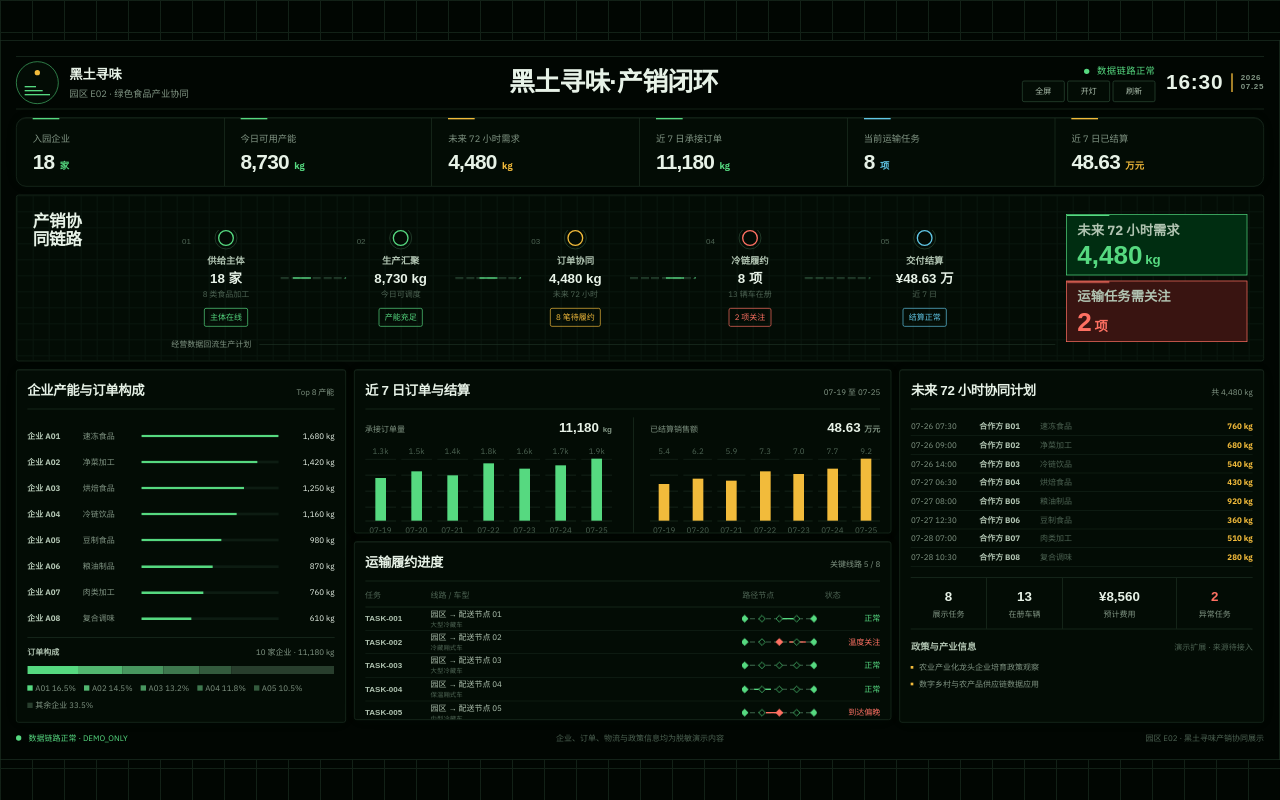
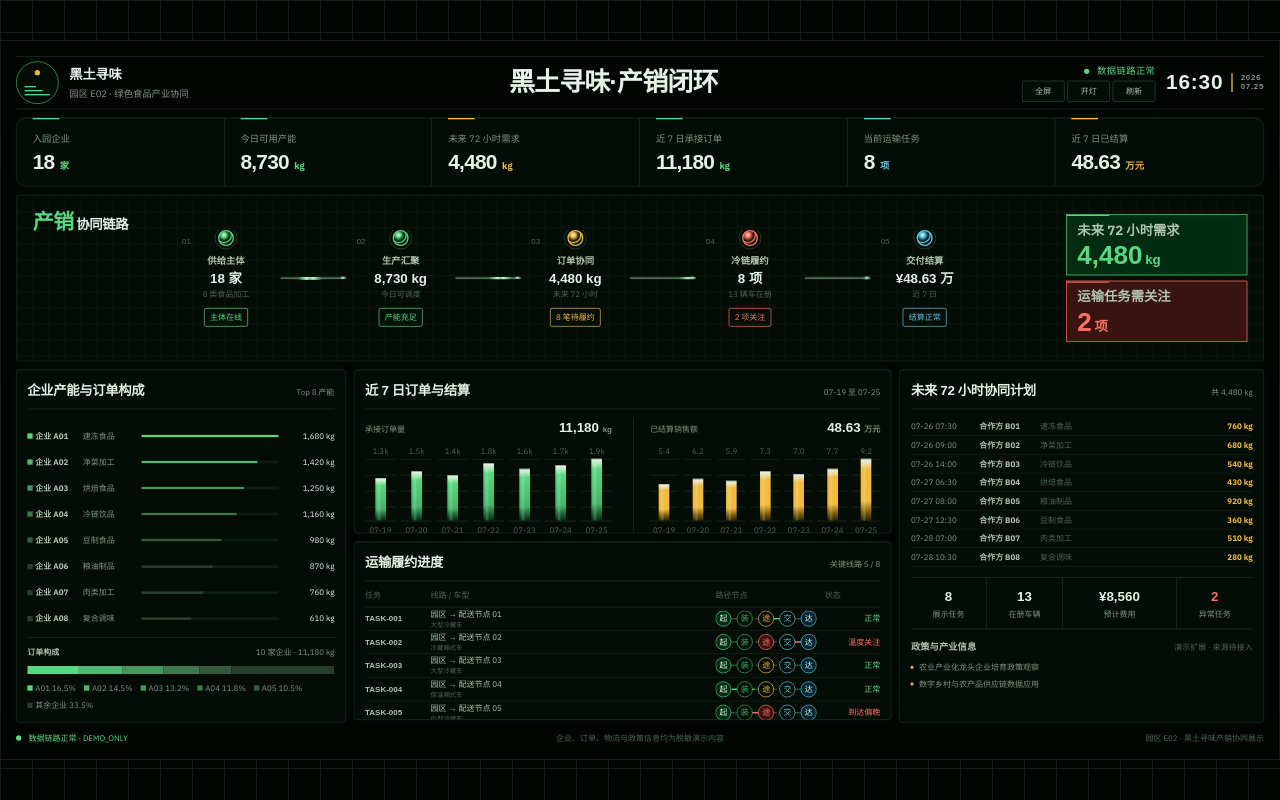
Before and after one commit to Flexibility607/black-soil-flavor-dashboard, a Next.js app: page / in a window 1280 px wide. Built offline with nearby package versions, Linux system fonts and the light colour scheme; a web font is replaced by a local one.

Commit message:
Refine metallic flow and route nodes

```diff
--- a/app/dashboard-v3.css
+++ b/app/dashboard-v3.css
@@ -419,8 +419,7 @@ a {
 
 .loop-map__intro,
 .loop-map__path,
-.loop-map__signals,
-.feedback-line {
+.loop-map__signals {
   position: relative;
   z-index: 1;
 }
@@ -439,10 +438,24 @@ a {
 }
 
 .loop-map__intro h2 {
-  max-width: 7ch;
-  font-size: var(--text-lg);
-  line-height: 1.12;
+  display: flex;
+  min-width: 0;
+  max-width: none;
+  align-items: baseline;
+  gap: var(--space-2xs);
+  font-size: var(--text-md);
+  line-height: 1;
   overflow-wrap: anywhere;
+  white-space: nowrap;
+}
+
+.loop-map__intro h2 strong {
+  color: var(--color-accent);
+  font-size: var(--text-xl);
+}
+
+.loop-map__intro h2 span {
+  color: var(--color-ink);
 }
 
 .loop-map__path {
@@ -498,7 +511,14 @@ a {
   margin-bottom: var(--space-xs);
   border: var(--rule-strong) solid var(--stage-color);
   border-radius: 50%;
-  background: var(--color-paper-2);
+  background: radial-gradient(
+    circle at 34% 28%,
+    var(--color-ink) 0,
+    var(--stage-color) 18%,
+    var(--color-paper-3) 48%,
+    var(--stage-color) 56%,
+    var(--color-paper-2) 70%
+  );
   outline: var(--rule-hairline) solid var(--color-rule-strong);
   outline-offset: var(--space-2xs);
 }
@@ -535,38 +555,53 @@ a {
 .loop-stage__connector {
   position: relative;
   flex: 1 1 auto;
-  height: var(--rule-strong);
+  height: var(--space-2xs);
   margin-inline: var(--space-xs);
   overflow: hidden;
-  background: repeating-linear-gradient(
-    90deg,
-    var(--color-rule-strong) 0,
-    var(--color-rule-strong) var(--space-sm),
-    transparent var(--space-sm),
-    transparent var(--space-md)
+  border-radius: var(--radius-chip);
+  background: linear-gradient(
+    180deg,
+    var(--color-paper-4) 0,
+    var(--color-rule-strong) 36%,
+    var(--color-ink-2) 50%,
+    var(--color-rule-strong) 64%,
+    var(--color-paper-4) 100%
   );
 }
 
 .loop-stage__connector::before {
   position: absolute;
   inset: 0 auto 0 0;
-  width: 28%;
+  width: 38%;
   content: "";
-  background: var(--color-accent);
+  border-radius: var(--radius-chip);
+  background: linear-gradient(
+    90deg,
+    transparent 0,
+    var(--color-accent-strong) 16%,
+    var(--color-ink) 38%,
+    var(--color-accent) 50%,
+    var(--color-ink) 62%,
+    var(--color-accent-strong) 84%,
+    transparent 100%
+  );
+  box-shadow: 0 0 var(--space-sm) var(--color-accent-strong);
   opacity: 0;
   animation: connector-flow calc(var(--dur-long) * 4) linear infinite;
 }
 
 .loop-stage__connector::after {
   position: absolute;
-  top: calc(var(--space-2xs) * -1);
+  top: 50%;
   right: 0;
   width: var(--space-xs);
   height: var(--space-xs);
   content: "";
-  border-top: var(--rule-hairline) solid var(--color-accent);
-  border-right: var(--rule-hairline) solid var(--color-accent);
-  transform: rotate(45deg);
+  border: var(--rule-hairline) solid var(--color-ink-2);
+  border-radius: 50%;
+  background: radial-gradient(circle at 35% 30%, var(--color-ink), var(--color-accent) 44%, var(--color-accent-dark) 72%);
+  box-shadow: 0 0 var(--space-xs) var(--color-accent-strong);
+  transform: translateY(-50%);
 }
 
 .loop-stage-wrap:nth-child(2) .loop-stage__connector::before {
@@ -637,24 +672,6 @@ a {
   font-size: var(--text-md);
 }
 
-.feedback-line {
-  position: absolute;
-  right: 19.5rem;
-  bottom: var(--space-md);
-  left: 14.5rem;
-  display: grid;
-  grid-template-columns: max-content 1fr;
-  align-items: center;
-  gap: var(--space-sm);
-  color: var(--color-muted);
-  font-size: var(--text-xs);
-}
-
-.feedback-line i {
-  height: var(--rule-hairline);
-  background: var(--color-rule);
-}
-
 .detail-grid {
   display: grid;
   grid-template-columns: minmax(0, 0.95fr) minmax(0, 1.55fr) minmax(0, 1.05fr);
@@ -692,6 +709,7 @@ a {
 }
 
 .capacity-row {
+  --company-color: var(--color-share-1);
   display: grid;
   grid-template-columns: 4.7rem 5rem 1fr 4.7rem;
   align-items: center;
@@ -701,7 +719,38 @@ a {
 }
 
 .capacity-row strong {
+  display: flex;
+  align-items: center;
+  gap: var(--space-2xs);
   color: var(--color-ink-2);
+}
+
+.capacity-row strong::before {
+  width: var(--space-xs);
+  height: var(--space-xs);
+  flex: 0 0 auto;
+  content: "";
+  background: var(--company-color);
+}
+
+.capacity-row--2 {
+  --company-color: var(--color-share-2);
+}
+
+.capacity-row--3 {
+  --company-color: var(--color-share-3);
+}
+
+.capacity-row--4 {
+  --company-color: var(--color-share-4);
+}
+
+.capacity-row--5 {
+  --company-color: var(--color-share-5);
+}
+
+.capacity-row--6 {
+  --company-color: var(--color-share-rest);
 }
 
 .capacity-row > span {
@@ -719,7 +768,7 @@ a {
   display: block;
   width: var(--bar);
   height: 100%;
-  background: var(--color-accent);
+  background: var(--company-color);
 }
 
 .capacity-row em {
@@ -896,20 +945,43 @@ a {
 }
 
 .trend__rail i {
+  position: relative;
   display: block;
   width: var(--space-md);
   height: var(--bar);
-  background: var(--color-accent);
+  overflow: hidden;
+  border-top: var(--rule-hairline) solid var(--color-ink);
+  background: linear-gradient(
+    180deg,
+    var(--color-ink) 0,
+    var(--color-accent) 16%,
+    var(--color-accent-strong) 72%,
+    var(--color-accent-dark) 100%
+  );
 }
 
 .trend--amber .trend__rail i {
-  background: var(--color-amber);
+  background: linear-gradient(
+    180deg,
+    var(--color-ink) 0,
+    var(--color-amber) 16%,
+    var(--color-amber) 68%,
+    var(--color-amber-dark) 100%
+  );
+}
+
+.trend__rail i::after {
+  position: absolute;
+  inset: 0 42% 0 14%;
+  content: "";
+  background: linear-gradient(90deg, transparent, var(--color-ink), transparent);
+  opacity: 0.24;
 }
 
 .task-head,
 .task-row {
   display: grid;
-  grid-template-columns: 5.4rem 1fr 7rem 5.2rem;
+  grid-template-columns: 5.4rem minmax(0, 1fr) 9.5rem 5.2rem;
   align-items: center;
   gap: var(--space-sm);
 }
@@ -958,10 +1030,10 @@ a {
 .route-nodes {
   position: relative;
   display: grid;
-  grid-template-columns: repeat(5, var(--space-xs));
+  grid-template-columns: repeat(5, var(--space-lg));
   align-items: center;
   justify-content: space-between;
-  height: var(--space-lg);
+  height: var(--space-xl);
   overflow: hidden;
 }
 
@@ -995,21 +1067,50 @@ a {
 .route-nodes i {
   position: relative;
   z-index: 1;
-  width: var(--space-xs);
-  height: var(--space-xs);
+  display: grid;
+  width: var(--space-lg);
+  height: var(--space-lg);
+  place-items: center;
   border: var(--rule-hairline) solid var(--color-accent);
+  border-radius: 50%;
   background: var(--color-paper-2);
-  transform: rotate(45deg);
+  color: var(--color-accent);
+  font-family: var(--font-display);
+  font-size: var(--text-xs);
+  font-style: normal;
+  line-height: 1;
 }
 
-.route-nodes i:first-child,
+.route-nodes i:first-child {
+  background: var(--color-accent-dark);
+  color: var(--color-ink);
+}
+
+.route-nodes i:nth-child(2) {
+  border-color: var(--color-accent-strong);
+  color: var(--color-accent-strong);
+}
+
+.route-nodes i:nth-child(3) {
+  border-color: var(--color-amber);
+  color: var(--color-amber);
+}
+
+.route-nodes i:nth-child(4) {
+  border-color: var(--color-blue);
+  color: var(--color-blue);
+}
+
 .route-nodes i:last-child {
-  background: var(--color-accent);
+  border-color: var(--color-blue);
+  background: var(--color-blue-dark);
+  color: var(--color-ink);
 }
 
 .task-row--alert .route-nodes i:nth-child(3) {
   border-color: var(--color-danger);
-  background: var(--color-danger);
+  background: var(--color-danger-dark);
+  color: var(--color-danger);
 }
 
 .task-row--alert .route-nodes::after {
--- a/app/dashboard-v3.tsx
+++ b/app/dashboard-v3.tsx
@@ -223,7 +223,7 @@ export default function DashboardV3() {
           <article className="loop-map">
             <div className="loop-map__intro">
               <div>
-                <h2>产销协同链路</h2>
+                <h2><strong>产销</strong><span>协同链路</span></h2>
               </div>
             </div>
 
@@ -256,18 +256,17 @@ export default function DashboardV3() {
               </div>
             </aside>
 
-            <div className="feedback-line">
-              <span>经营数据回流生产计划</span>
-              <i aria-hidden="true" />
-            </div>
           </article>
 
           <div className="detail-grid">
             <article className="panel capacity-panel">
               <PanelTitle title="企业产能与订单构成" meta="Top 8 产能" />
               <div className="capacity-list">
-                {companies.map((company) => (
-                  <div className="capacity-row" key={company.name}>
+                {companies.map((company, index) => (
+                  <div
+                    className={`capacity-row capacity-row--${Math.min(index + 1, 6)}`}
+                    key={company.name}
+                  >
                     <strong>{company.name}</strong>
                     <span>{company.category}</span>
                     <i>
@@ -335,8 +334,8 @@ export default function DashboardV3() {
                       <div className={`task-row ${isAlert ? "task-row--alert" : ""}`} key={task.id}>
                         <strong>{task.id}</strong>
                         <span>{task.route}<small>{task.vehicle}</small></span>
-                        <span className="route-nodes" aria-label="五个配送路径节点">
-                          <i /><i /><i /><i /><i />
+                        <span className="route-nodes" aria-label="起点、装车、在途、交接、到达五个路径节点">
+                          <i>起</i><i>装</i><i>途</i><i>交</i><i>达</i>
                         </span>
                         <em>{task.status}</em>
                       </div>
```
